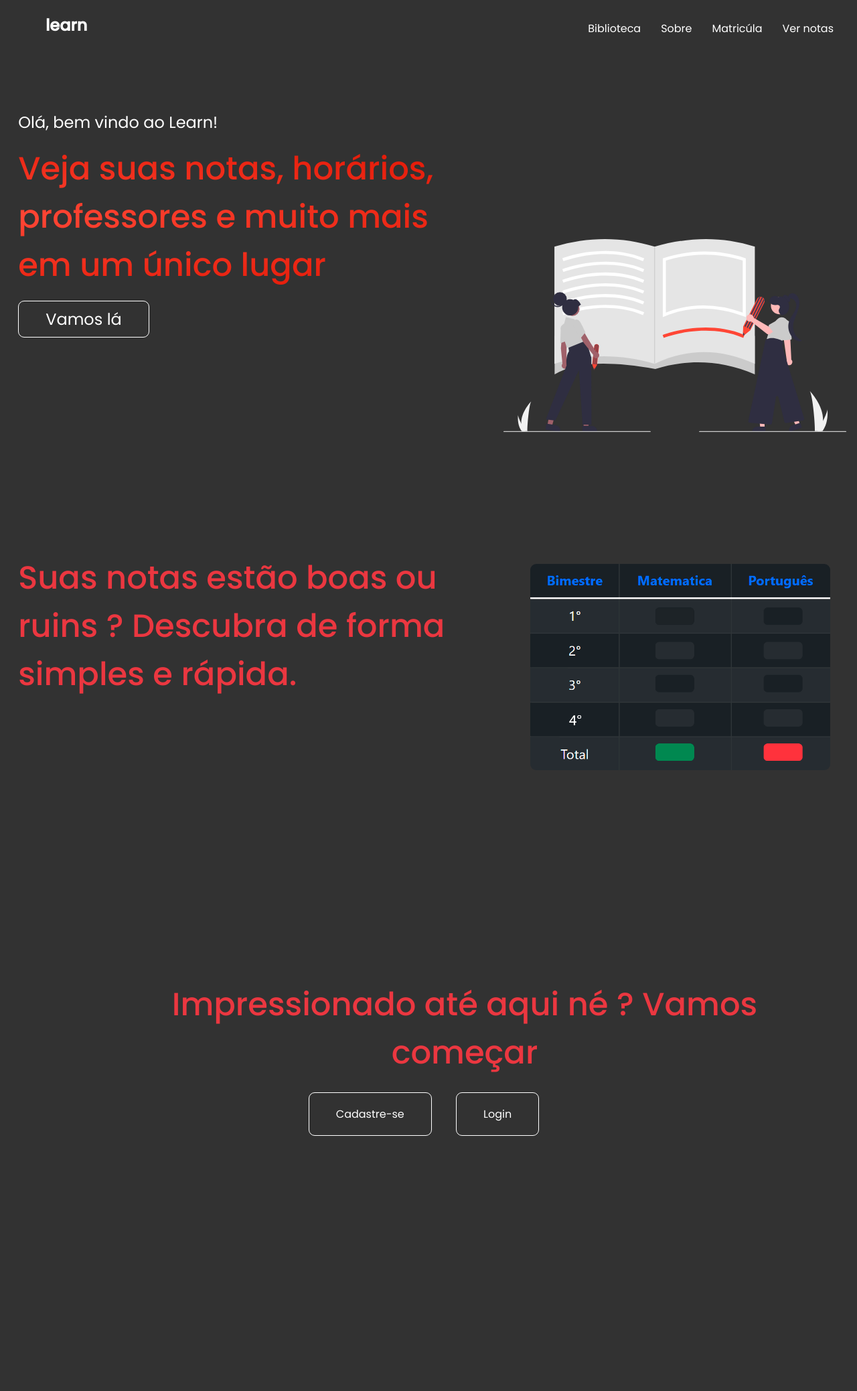
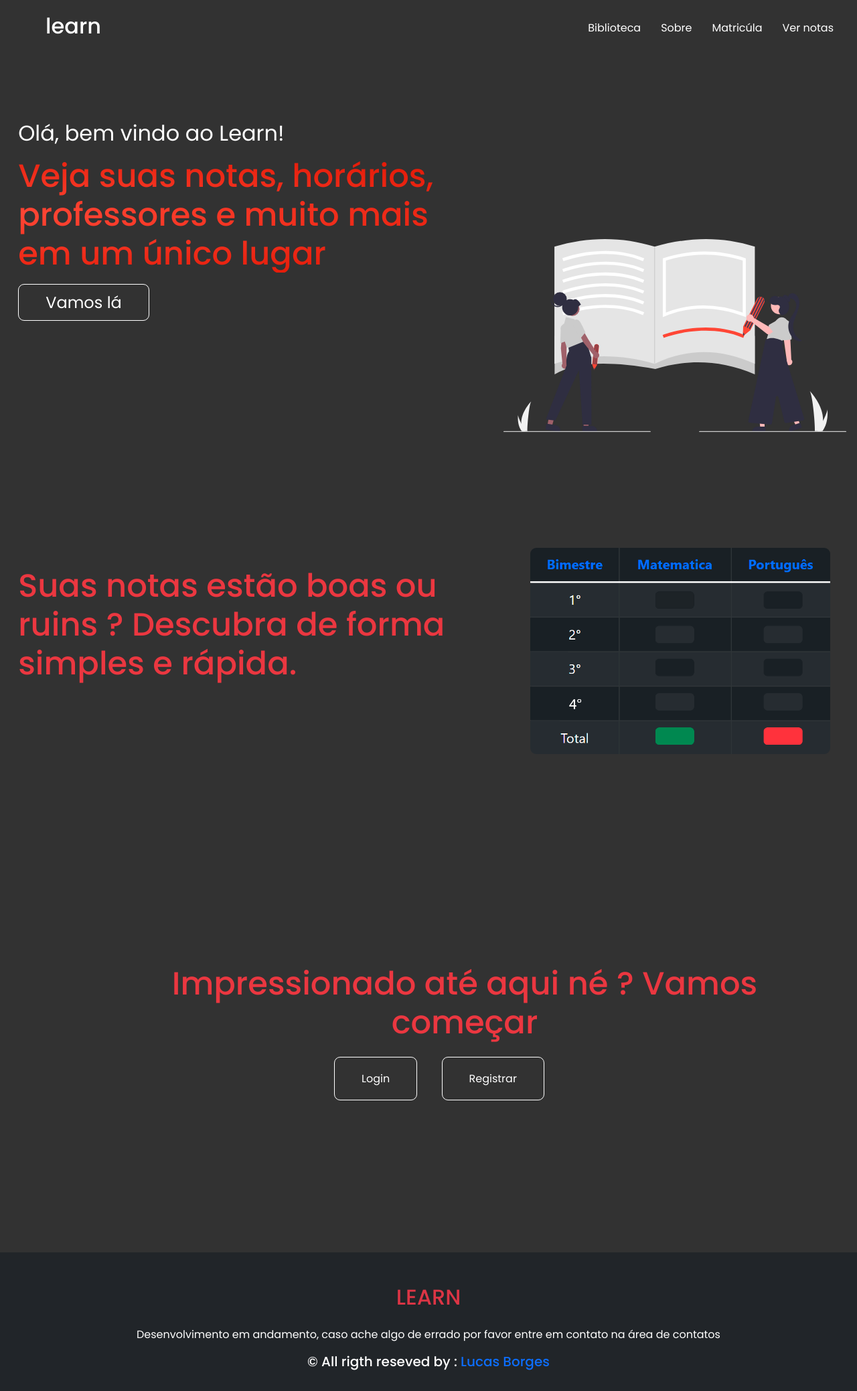
Before and after one commit to dev-lucasborges/project-learn, a PHP site: page / in a window 1280 px wide. Shown: the whole page at 67% size. Before the commit the page ends 1696 px from the top, so only its background shows below. Run offline with PHP 8.4, Linux system fonts and the light colour scheme.

Commit message:
commit1.2

```diff
--- a/css/main__style.css
+++ b/css/main__style.css
@@ -320,9 +320,6 @@ body {
     transition: 0.3s ease;
 }
 
-.ccc{
-    margin-left: 36%;
-}
 
 @media (max-width: 749px){
     .third__text{
@@ -335,4 +332,8 @@ body {
         padding-left: 30px;
         padding-right: 30px;
     }
+
+    .go-to__btn{
+      text-align: center !important;
+    }
 }
--- a/index.html
+++ b/index.html
@@ -7,7 +7,7 @@
     <title>Learn</title>
     <link rel="icon" href="./assets/award.svg" type="image/png">
         <!--------------------------------- links-------------------------------------->
-
+    <link rel="stylesheet" href="./css/bootstrap.css">
     <link rel="stylesheet" href="./css/main__style.css">
     <link rel="stylesheet" href="https://unicons.iconscout.com/release/v4.0.0/css/line.css"/>
     <link rel="preconnect" href="https://fonts.googleapis.com">
@@ -42,7 +42,10 @@
     <h1 class="main__text">Veja suas notas, horários, professores e muito mais em um único lugar</h1>
     <img  class="main__img" src="./assets/undraw_notebook_re_id0r.svg">
     </div>
-    <a href="#section2" class="go-to__btn">Vamos lá</a>
+    <div class="col-md-12">
+     <a href="#section2" class="go-to__btn">Vamos lá</a>
+  </div>
+
 </section>
 
     <!------------------------------------- section one (end)---------------------------------->
@@ -58,9 +61,28 @@
 <section id="section3">
   <div>
     <h1 class="third__text">Impressionado até aqui né ? Vamos começar</h1>
-    <a href="./html/form.html" class="cov-btn ccc ">Cadastre-se</a>
-    <a href="./html/form.html" class="cov-btn">Login</a>
+    <div class="col-md-12 text-center">
+      <a href="./html/form.html"class="cov-btn">Login</a>
+      <a href="./html/form.html"class="cov-btn">Registrar</a>
+  </div>
   </div>
 </section>
+
+
+
+<footer class="bg-dark text-white pt-5 pb-4">
+    <div class="container text-center text-md-left">
+      <div class="row text-center text-md-left">
+        <!-- <div class="col-md-3 col-lg-3 col-xl-3 mx-auto mt-3"> -->
+          <h2 class="text-uppercase mb-4 font-weight-bold text-danger">Learn</h2>
+          <p>Desenvolvimento em andamento, caso ache algo de errado por favor entre em contato na área de <a>contatos</a></p>
+
+        </div>
+
+          <h5>&#169; All rigth reseved by :<a class="text-primary"href="lucasborges11.vercel.app">  Lucas Borges</a></h5>
+
+      </div>
+    </div>
+</footer>
 </body>
 </html>
```
